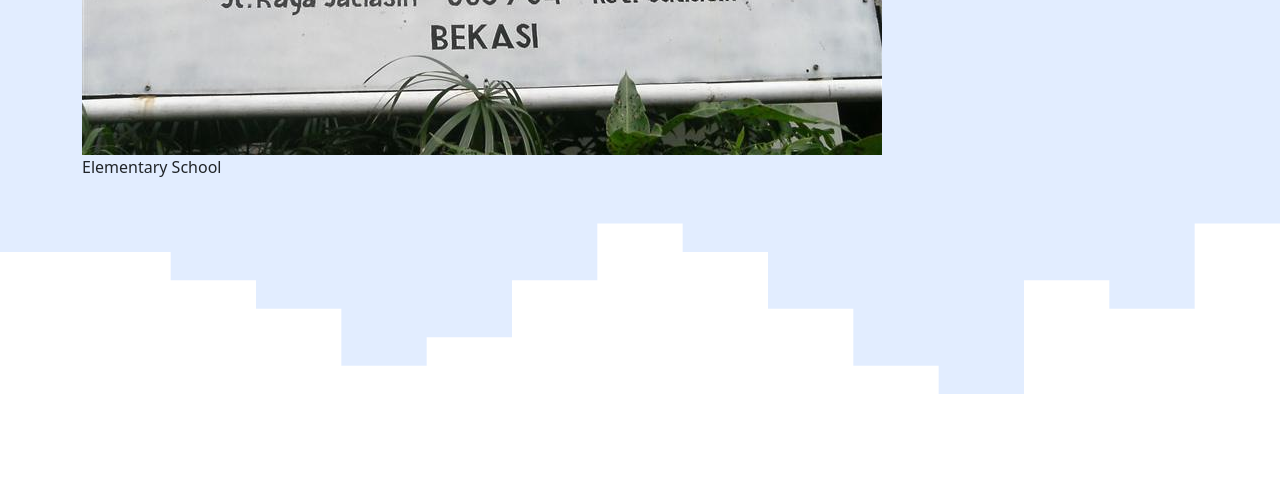
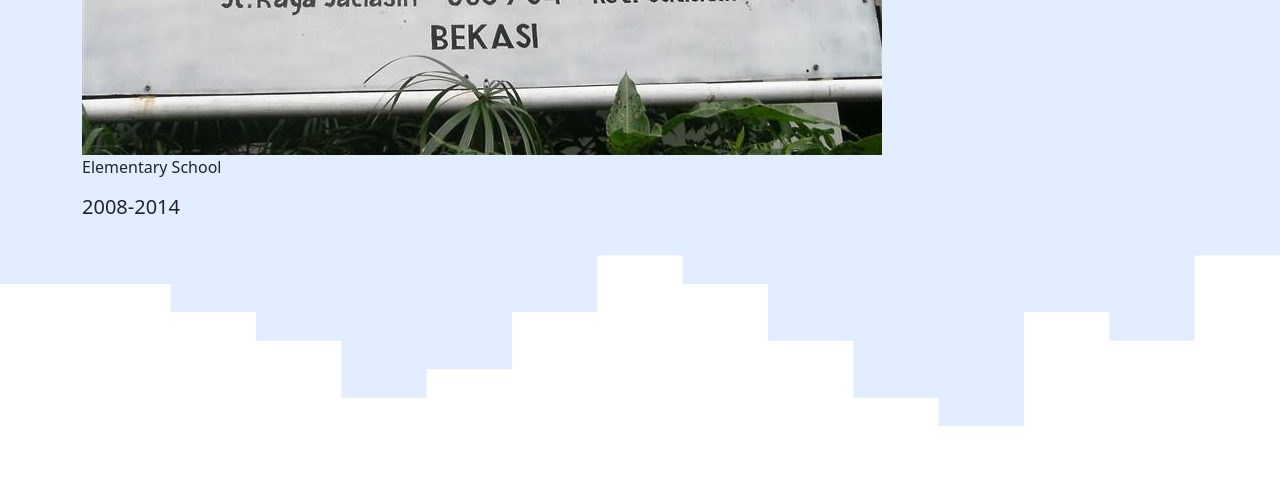
Before and after one commit to MRaihanZ/MyPortfolio, a PHP site: page / in a window 1280 px wide. Shown: the part 2566-3045 px from the top of the page. Run offline with PHP 8.4, Linux system fonts and the light colour scheme.

Commit message:
editing a few line of code

```diff
--- a/index.php
+++ b/index.php
@@ -141,9 +141,9 @@ include "assets/php/protocol.php";
                 <div class="row">
                     <div class="col">
                         <div class="sd">
-                            <img src="sdn-jatiasih-vi.jpg" alt="SDN Jatiasih VI">
+                            <img src="<?php echo $url; ?>assets/img/sdn-jatiasih-vi.jpg" alt="SDN Jatiasih VI">
                             <p>Elementary School</p>
-                            <h5></h5>
+                            <h5>2008-2014</h5>
                         </div>
                     </div>
                 </div>
```
